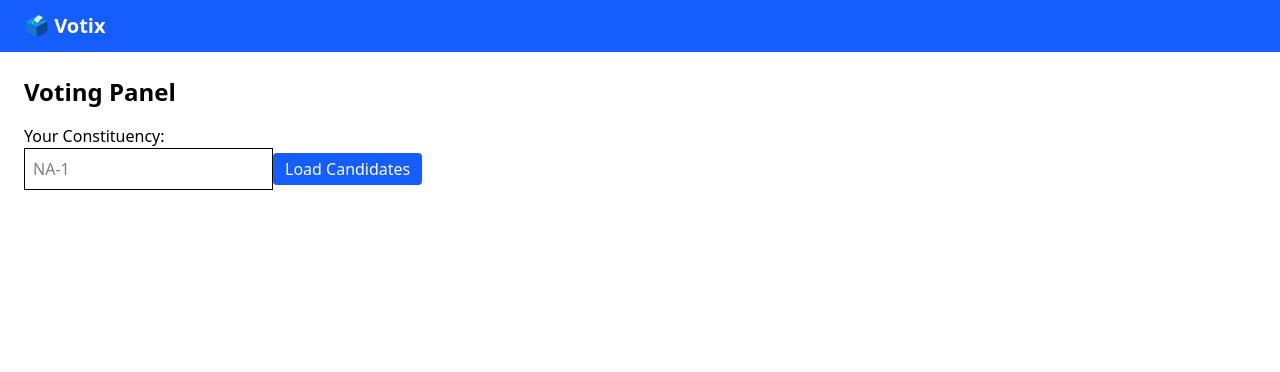
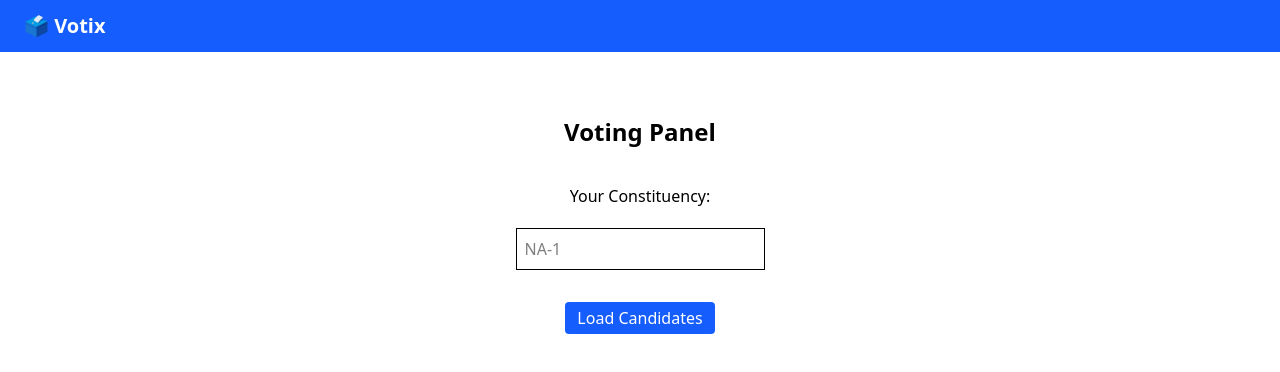
Before and after one commit to saadzulfiqar55/votix-client, a React (Vite) app: page /vote in a window 1280 px wide. Shown: the top 372 px of the page. Built offline with nearby package versions, Linux system fonts and the light colour scheme.

Commit message:
voting panel changes

```diff
--- a/src/pages/VotingPanel.jsx
+++ b/src/pages/VotingPanel.jsx
@@ -49,7 +49,8 @@ export default function VotingPanel() {
   };
 
   return (
-    <div className="p-6">
+    <div className="p-6 mx-auto max-w-7xl">
+      <div className="flex items-center justify-center flex-col gap-5 pt-10">
         <h1 className="text-2xl font-bold mb-4">Voting Panel</h1>
         <p>Your Constituency:</p>
         <input
@@ -94,5 +95,6 @@ export default function VotingPanel() {
           )
         )}
       </div>
+    </div>
   );
 }
```
Lines whose indentation alone changed are shown as unchanged.
